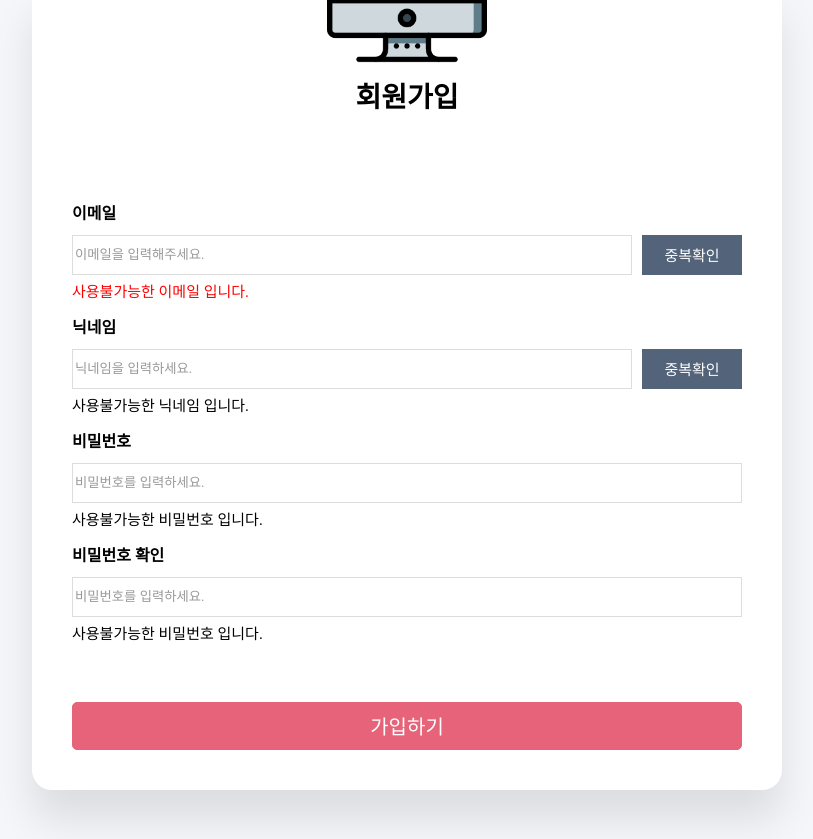
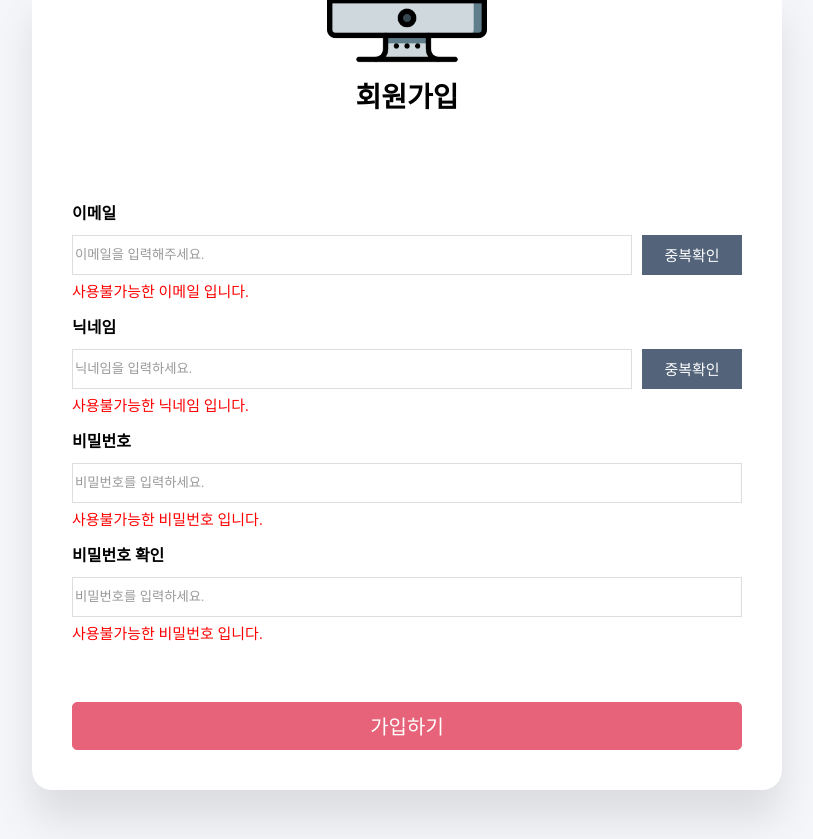
Before and after one commit to withoutthem/full_stack_boiler_plate, a React (Create React App) app in the folder frontend/: page /sign_up in a window 1280 px wide. Shown: the part 324-1163 px from the top of the page, without its empty margins (233-1046 px from the left). Built offline with nearby package versions, Linux system fonts and the light colour scheme; no server answers; a web font is replaced by a local one.

Commit message:
회원가입수정

```diff
--- a/frontend/src/pages/SignUpPage.tsx
+++ b/frontend/src/pages/SignUpPage.tsx
@@ -106,7 +106,7 @@ const SignInPage = ():React.ReactElement=>{
                       <input type="text" placeholder='닉네임을 입력하세요.' onChange={(e) => onChangeUserInfo('nickname', e.target.value)} />
                       {duplicatedCheck.nickname ? <IoMdCheckmarkCircle></IoMdCheckmarkCircle> : <button onClick={ e =>{onDuplicatedButton_SignUp(e, 'nickname', userInfo.nickname)}}>중복확인</button>}
                     </div>
-                    {userInfoValidation.nickname ? <p style={{color : 'green'}}>사용가능한 닉네임 입니다.</p> : <p>사용불가능한 닉네임 입니다.</p>}
+                    {userInfoValidation.nickname ? <p style={{color : 'green'}}>사용가능한 닉네임 입니다.</p> :<p style={{color : 'red'}}>사용불가능한 닉네임 입니다.</p>}
                   </div>
                 </li>
                 <li>
@@ -115,7 +115,7 @@ const SignInPage = ():React.ReactElement=>{
                     <div className="inp">
                       <input type="password" placeholder='비밀번호를 입력하세요.' onChange={(e) => onChangeUserInfo('password', e.target.value)} />
                     </div>
-                    {userInfoValidation.password ? <p style={{color : 'green'}}>사용가능한 비밀번호 입니다.</p> : <p>사용불가능한 비밀번호 입니다.</p>}
+                    {userInfoValidation.password ? <p style={{color : 'green'}}>사용가능한 비밀번호 입니다.</p> : <p style={{color : 'red'}}>사용불가능한 비밀번호 입니다.</p>}
                   </div>
                 </li>
                 <li>
@@ -124,7 +124,7 @@ const SignInPage = ():React.ReactElement=>{
                     <div className="inp">
                       <input type="password" placeholder='비밀번호를 입력하세요.' onChange={(e) => onChangeUserInfo('password_confirm', e.target.value)} />
                     </div>
-                    {userInfoValidation.password_confirm ? <p style={{color : 'green'}}>사용가능한 비밀번호 입니다.</p> : <p>사용불가능한 비밀번호 입니다.</p>}
+                    {userInfoValidation.password_confirm ? <p style={{color : 'green'}}>사용가능한 비밀번호 입니다.</p> : <p style={{color : 'red'}}>사용불가능한 비밀번호 입니다.</p>}
                   </div>
                 </li>
             </ul>
```
